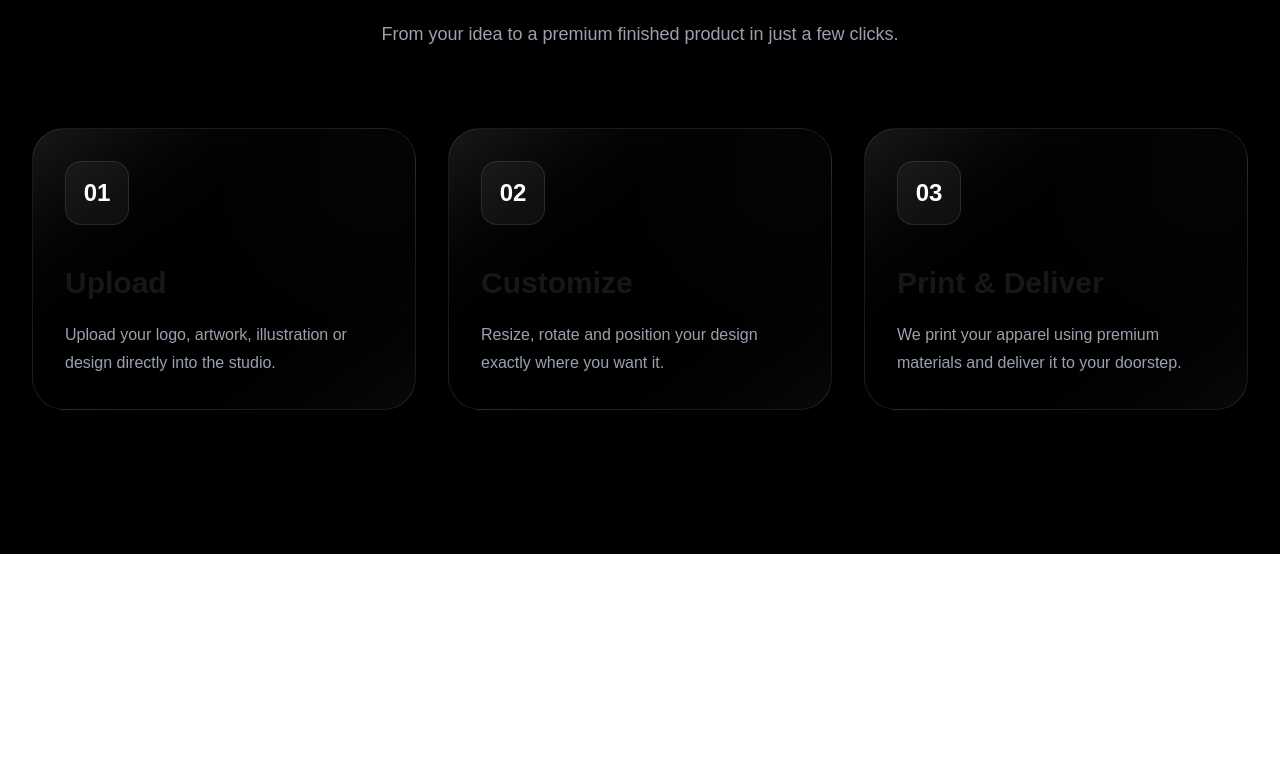
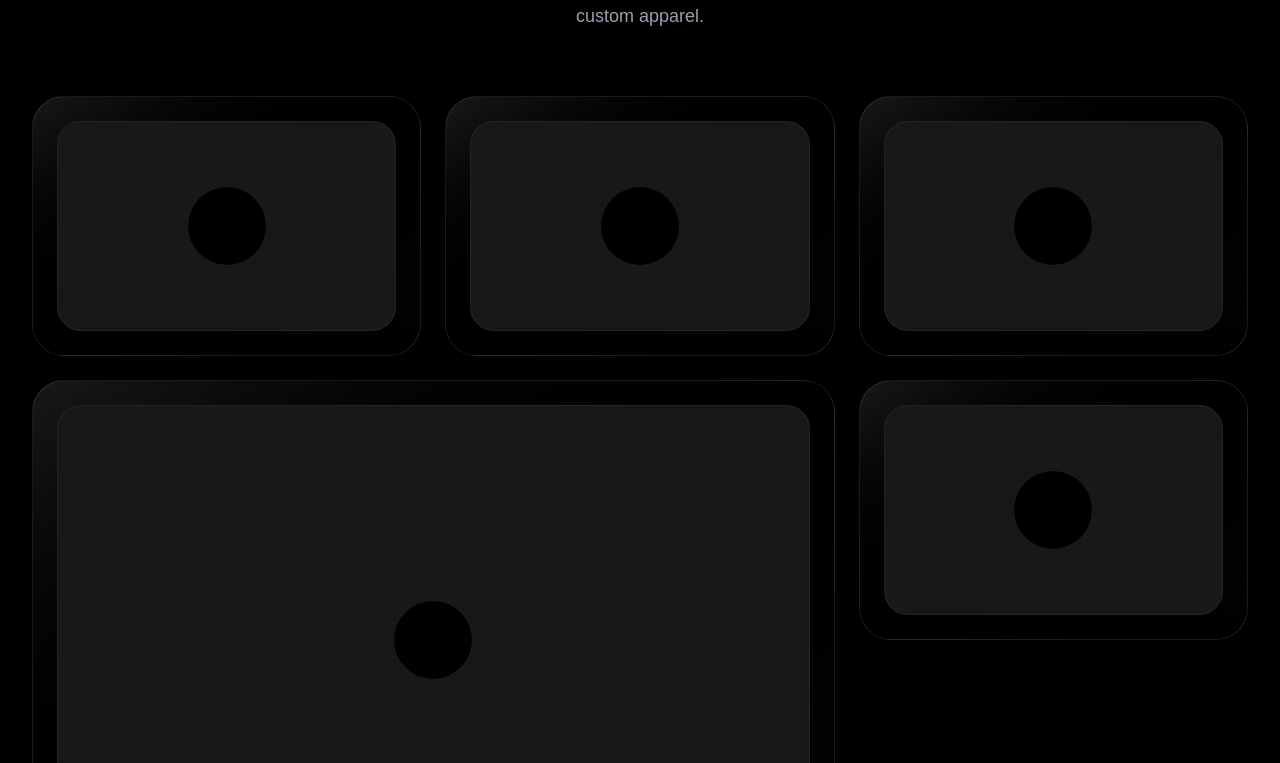
Before and after one commit to thegetovr/thegetovr.in, a Next.js app: page / in a window 1280 px wide. Shown: the part 5097-5860 px from the top of the page. Before the commit the page ends 5651 px from the top, so only its background shows below. Built offline with nearby package versions, Linux system fonts and the light colour scheme.

Commit message:
Complete homepage foundation

```diff
--- a/app/page.tsx
+++ b/app/page.tsx
@@ -5,7 +5,7 @@ import BestSellers from "@/components/home/BestSellers";
 import HowItWorks from "@/components/home/HowItWorks";
 import SectionDivider from "@/components/ui/SectionDivider";
 import FeaturedCollection from "@/components/home/FeaturedCollection";
-
+import CommunityGallery from "@/components/home/CommunityGallery";
 
 export default function Home() {
   return (
@@ -30,6 +30,10 @@ export default function Home() {
 
 <SectionDivider />
 
+<CommunityGallery />
+
+<SectionDivider />
+
 <HowItWorks />
 </>
   );
--- /dev/null
+++ b/components/home/CommunityGallery.tsx
@@ -0,0 +1,42 @@
+import Container from "@/components/ui/Container";
+import SectionHeader from "@/components/ui/SectionHeader";
+import GalleryImage from "./GalleryImage";
+
+export default function CommunityGallery() {
+  return (
+    <section className="bg-black py-32">
+      <Container>
+        <SectionHeader
+          eyebrow="COMMUNITY"
+          title="Made With The Getovr"
+          description="Explore how creators, businesses and everyday wearers bring their ideas to life with premium custom apparel."
+          centered
+        />
+
+        <div className="grid grid-cols-12 gap-6">
+          {/* Row 1 */}
+          <div className="col-span-12 md:col-span-4">
+            <GalleryImage />
+          </div>
+
+          <div className="col-span-12 md:col-span-4">
+            <GalleryImage />
+          </div>
+
+          <div className="col-span-12 md:col-span-4">
+            <GalleryImage />
+          </div>
+
+          {/* Row 2 */}
+          <div className="col-span-12 md:col-span-8">
+            <GalleryImage large />
+          </div>
+
+          <div className="col-span-12 md:col-span-4">
+            <GalleryImage />
+          </div>
+        </div>
+      </Container>
+    </section>
+  );
+}
--- /dev/null
+++ b/components/home/GalleryImage.tsx
@@ -0,0 +1,44 @@
+type GalleryImageProps = {
+  large?: boolean;
+};
+
+export default function GalleryImage({
+  large = false,
+}: GalleryImageProps) {
+  return (
+    <div
+      className={`
+        group
+        relative
+        overflow-hidden
+        rounded-[32px]
+        border
+        border-white/10
+        bg-gradient-to-br
+        from-zinc-900
+        via-black
+        to-zinc-950
+        transition-all
+        duration-500
+        hover:-translate-y-2
+        hover:border-white/20
+        ${
+          large
+            ? "min-h-[520px]"
+            : "min-h-[260px]"
+        }
+      `}
+    >
+      {/* Soft Glow */}
+      <div className="absolute inset-0 bg-gradient-to-t from-black via-transparent to-transparent" />
+
+      {/* Placeholder Image */}
+      <div className="absolute inset-6 rounded-3xl border border-white/5 bg-zinc-900 flex items-center justify-center">
+        <div className="h-20 w-20 rounded-full border border-white/10 bg-black" />
+      </div>
+
+      {/* Hover Overlay */}
+      <div className="absolute inset-0 bg-white/0 transition duration-500 group-hover:bg-white/[0.03]" />
+    </div>
+  );
+}
```
